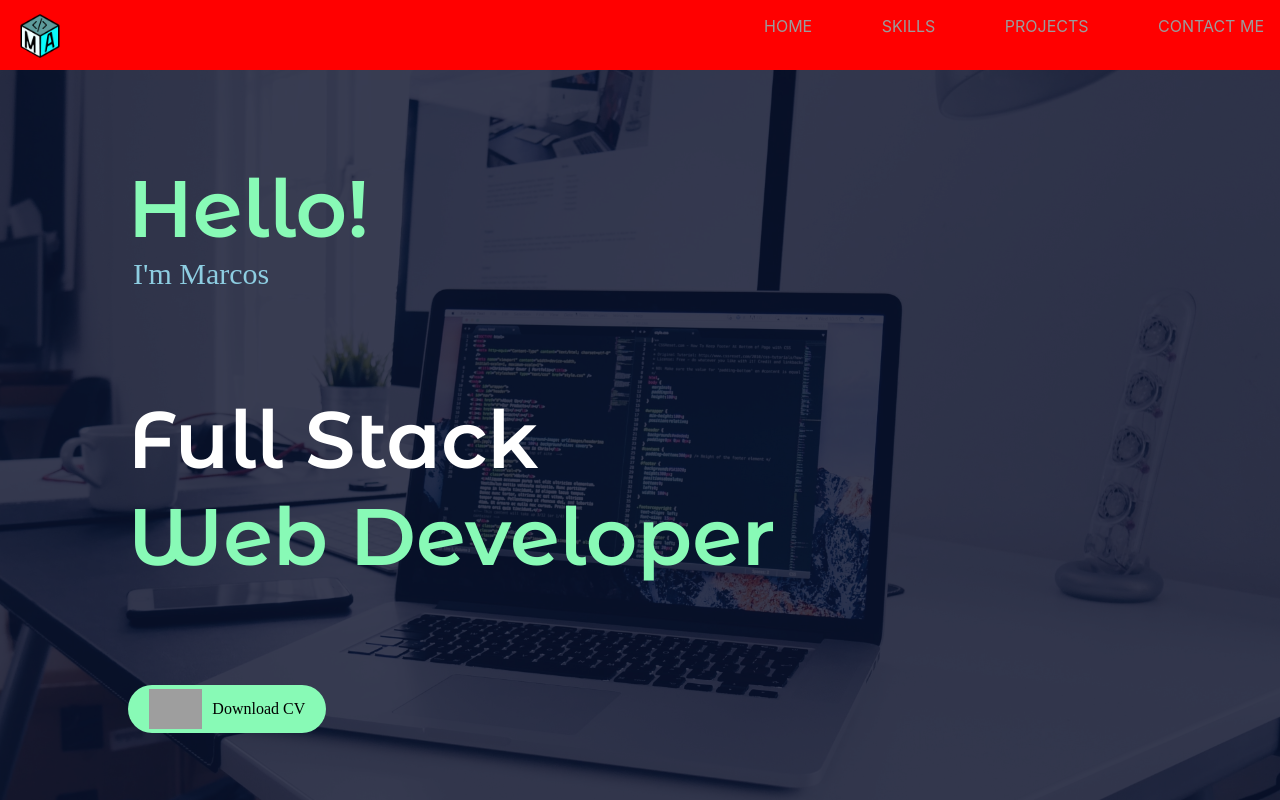
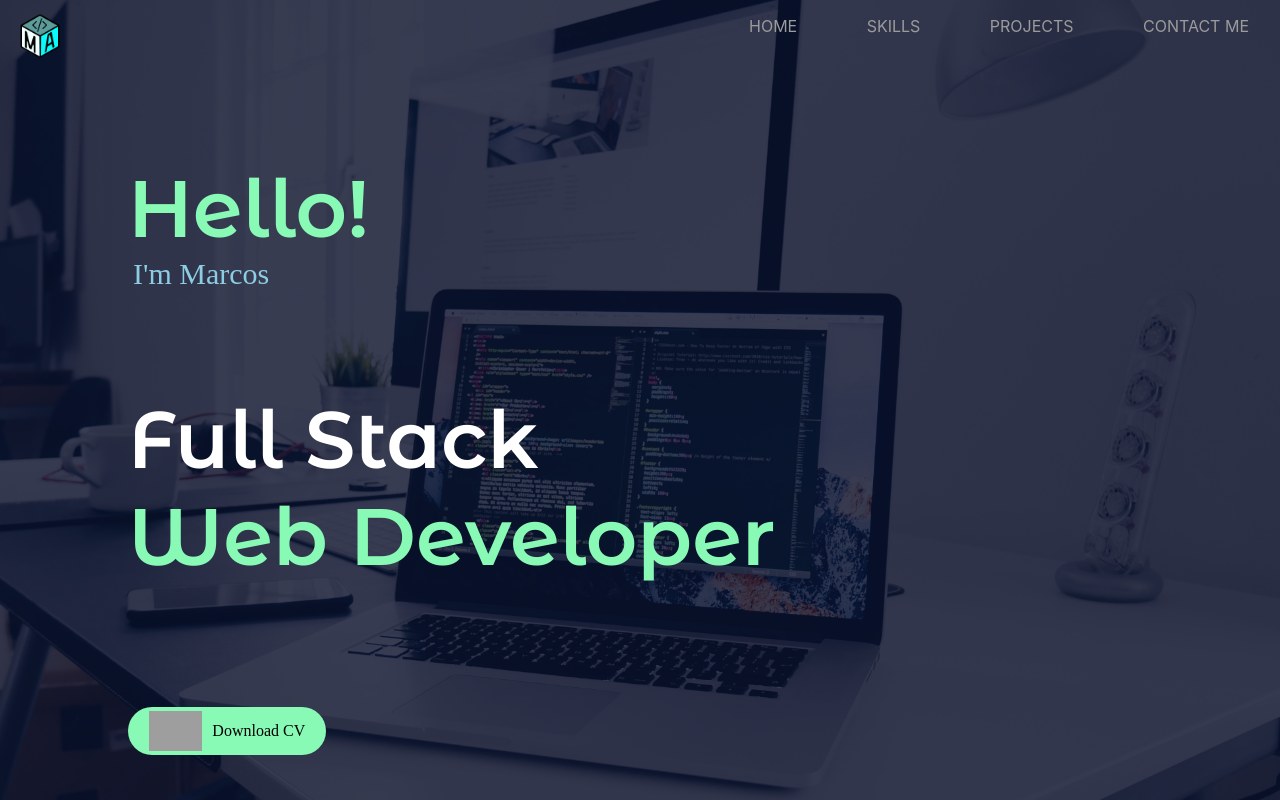
Before and after one commit to MarcosArjona97/Marcos-Arjona-portfolio, a React (Create React App) app in the folder client/: page / in a window 1280 px wide. Shown: the top 800 px of the page. Built offline with nearby package versions, Linux system fonts and the light colour scheme; grey boxes are pictures that could not be loaded.

Commit message:
Fixing download button

```diff
--- a/client/src/components/home/Home.module.css
+++ b/client/src/components/home/Home.module.css
@@ -43,7 +43,6 @@
 }
 
 .home > div > a {
-    margin-top: 100px;
     font-size: 1em;
     display: flex;
     align-items: center;
@@ -56,6 +55,8 @@
     color: black;
     font-family: 'Montserrat';
     transition: all 0.2s;
+    position: absolute;
+    bottom: -40%;
 }
 
 .home > div > a:hover{
--- a/client/src/components/navBar/NavBar.css
+++ b/client/src/components/navBar/NavBar.css
@@ -1,7 +1,7 @@
 .navBar {
     width: 100vw;
     height: 70px;
-    background-color: rgb(255, 0, 0);
+    background-color: rgba(255, 255, 255, 0);
     position: fixed;
     z-index: 9999;
     transition: all 0.6s ease-out;
@@ -39,7 +39,7 @@
 .navBar > ul {
     display: flex;
     list-style-type: none;
-    padding: 0px 15px;
+    padding: 0px 30px;
     justify-content: space-between;
     width: 500px;
     min-width: 300px;
```
